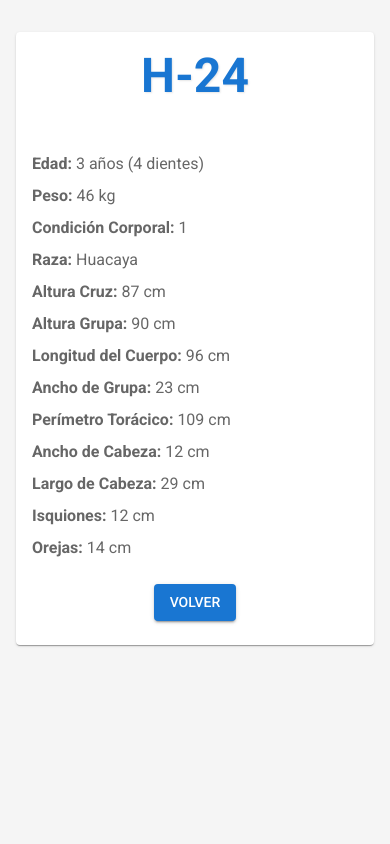
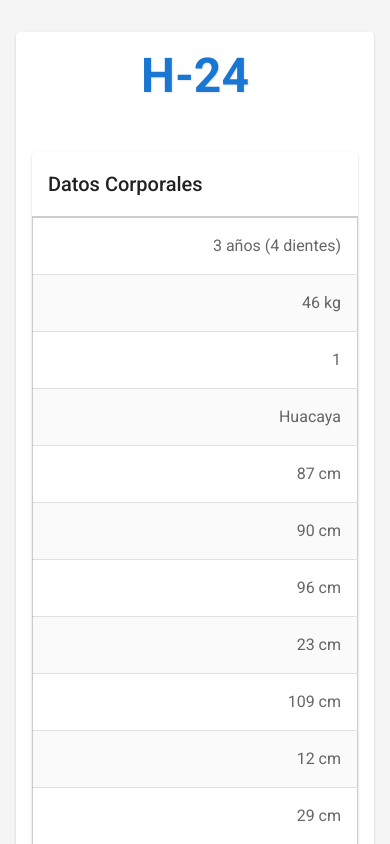
Before and after one commit to slinareslie/alpacas, a React (Create React App) app: page /alpacas/1 in a window 390 px wide. Shown: the top 844 px of the page. Built offline with nearby package versions, Linux system fonts and the light colour scheme.

Commit message:
datos en tabla

```diff
--- a/src/App.css
+++ b/src/App.css
@@ -36,3 +36,60 @@
     transform: rotate(360deg);
   }
 }
+
+table {
+  width: 100%;
+  border-collapse: collapse;
+}
+
+th,
+td {
+  padding: 16px;
+  text-align: left;
+}
+
+th {
+  background-color: #f5f5f5;
+  font-weight: bold;
+}
+
+tr:nth-of-type(even) {
+  background-color: #fafafa;
+}
+
+@media (max-width: 600px) {
+
+  table,
+  thead,
+  tbody,
+  th,
+  td,
+  tr {
+    display: block;
+  }
+
+  th {
+    position: absolute;
+    top: -9999px;
+    left: -9999px;
+  }
+
+  tr {
+    border: 1px solid #ccc;
+    margin-bottom: 10px;
+  }
+
+  td {
+    border: none;
+    border-bottom: 1px solid #eee;
+    position: relative;
+    padding-left: 50%;
+  }
+
+  td:before {
+    content: attr(data-label);
+    position: absolute;
+    left: 10px;
+    font-weight: bold;
+  }
+}
--- a/src/pages/AlpacaDetailPage.js
+++ b/src/pages/AlpacaDetailPage.js
@@ -8,6 +8,13 @@ import {
   CardContent,
   Button,
   Box,
+  Table,
+  TableBody,
+  TableCell,
+  TableContainer,
+  TableHead,
+  TableRow,
+  Paper,
 } from "@mui/material";
 
 const AlpacaDetailPage = () => {
@@ -22,20 +29,74 @@ const AlpacaDetailPage = () => {
     return <div>Cargando...</div>;
   }
 
-  const renderAttribute = (label, value, unit = "") => {
-    if (value !== null && value !== undefined) {
-      return (
-        <Typography
-          variant="body1"
-          color="text.secondary"
-          sx={{ marginBottom: 1 }}
-        >
-          <strong>{label}:</strong> {`${value} ${unit}`.trim()}
-        </Typography>
-      );
-    }
-    return null;
-  };
+  const datosCorporales = [
+    { label: "Edad", value: alpaca.edad },
+    { label: "Peso", value: alpaca.peso, unit: "kg" },
+    { label: "Condición Corporal", value: alpaca.condicion_corporal },
+    { label: "Raza", value: alpaca.raza },
+    { label: "Altura Cruz", value: alpaca.altura_cruz, unit: "cm" },
+    { label: "Altura Grupa", value: alpaca.altura_grupa, unit: "cm" },
+    { label: "Longitud del Cuerpo", value: alpaca.long_cuerpo, unit: "cm" },
+    { label: "Ancho de Grupa", value: alpaca.ancho_grupa, unit: "cm" },
+    {
+      label: "Perímetro Torácico",
+      value: alpaca.perimetro_toracico,
+      unit: "cm",
+    },
+    { label: "Ancho de Cabeza", value: alpaca.ancho_cabeza, unit: "cm" },
+    { label: "Largo de Cabeza", value: alpaca.largo_cabeza, unit: "cm" },
+    { label: "Orejas", value: alpaca.orejas, unit: "cm" },
+    { label: "Largo de Cuello", value: alpaca.largo_cuello },
+    { label: "Amplitud de Pecho", value: alpaca.amplitud_pecho },
+    { label: "Aplomo Anterior", value: alpaca.aplomo_anterior },
+    { label: "Aplomo Posterior", value: alpaca.aplomo_posterior },
+    { label: "Sexo", value: alpaca.sexo },
+  ];
+
+  const valorNutricional = [
+    { label: "Estado Fisiológico", value: alpaca.estado_fisiologico },
+    { label: "Materia Seca", value: alpaca.materia_seca },
+    { label: "Proteína Cruda", value: alpaca.proteina_cruda },
+    { label: "Energía", value: alpaca.energia },
+    { label: "Calcio", value: alpaca.calcio },
+    { label: "Fósforo", value: alpaca.fosforo },
+    { label: "Selenio", value: alpaca.selenio },
+    { label: "Agua", value: alpaca.agua },
+  ];
+
+  const renderTable = (title, attributes) => (
+    <TableContainer component={Paper} sx={{ marginBottom: 4 }}>
+      <Typography variant="h6" sx={{ padding: 2 }}>
+        {title}
+      </Typography>
+      <Table aria-label={`${title} table`}>
+        <TableHead>
+          <TableRow>
+            <TableCell>Atributo</TableCell>
+            <TableCell align="right">Valor</TableCell>
+          </TableRow>
+        </TableHead>
+        <TableBody>
+          {attributes
+            .filter((attr) => attr.value !== null && attr.value !== undefined)
+            .map((attr) => (
+              <TableRow key={attr.label}>
+                <TableCell component="th" scope="row">
+                  <Typography variant="body1" color="text.secondary">
+                    <strong>{attr.label}</strong>
+                  </Typography>
+                </TableCell>
+                <TableCell align="right">
+                  <Typography variant="body1" color="text.secondary">
+                    {`${attr.value} ${attr.unit || ""}`.trim()}
+                  </Typography>
+                </TableCell>
+              </TableRow>
+            ))}
+        </TableBody>
+      </Table>
+    </TableContainer>
+  );
 
   return (
     <Container sx={{ marginTop: 4 }}>
@@ -55,27 +116,8 @@ const AlpacaDetailPage = () => {
           </Typography>
         </Box>
         <CardContent>
-          {renderAttribute("Edad", alpaca.edad)}
-          {renderAttribute("Peso", alpaca.peso, "kg")}
-          {renderAttribute("Condición Corporal", alpaca.condicion_corporal)}
-          {renderAttribute("Raza", alpaca.raza)}
-          {renderAttribute("Altura Cruz", alpaca.altura_cruz, "cm")}
-          {renderAttribute("Altura Grupa", alpaca.altura_grupa, "cm")}
-          {renderAttribute("Longitud del Cuerpo", alpaca.long_cuerpo, "cm")}
-          {renderAttribute("Ancho de Grupa", alpaca.ancho_grupa, "cm")}
-          {renderAttribute(
-            "Perímetro Torácico",
-            alpaca.perimetro_toracico,
-            "cm"
-          )}
-          {renderAttribute("Ancho de Cabeza", alpaca.ancho_cabeza, "cm")}
-          {renderAttribute("Largo de Cabeza", alpaca.largo_cabeza, "cm")}
-          {renderAttribute("Isquiones", alpaca.isquiones, "cm")}
-          {renderAttribute("Orejas", alpaca.orejas, "cm")}
-          {renderAttribute("Largo de Cuello", alpaca.largo_cuello)}
-          {renderAttribute("Amplitud de Pecho", alpaca.amplitud_pecho)}
-          {renderAttribute("Aplomo Anterior", alpaca.aplomo_anterior)}
-          {renderAttribute("Aplomo Posterior", alpaca.aplomo_posterior)}
+          {renderTable("Datos Corporales", datosCorporales)}
+          {renderTable("Valor Nutricional", valorNutricional)}
           <Box sx={{ textAlign: "center" }}>
             <Button
               variant="contained"
--- a/src/services/api.js
+++ b/src/services/api.js
@@ -1011,6 +1011,14 @@ export const getAlpacas = async () => {
       aplomo_anterior: "Normal",
       aplomo_posterior: "Patizambo",
       sexo: "macho",
+      estado_fisiologico: null,
+      materia_seca: null,
+      proteina_cruda: null,
+      energia: null,
+      calcio: null,
+      fosforo: null,
+      selenio: null,
+      agua: null,
     },
   ];
 };
--- a/src/styles/global.css
+++ b/src/styles/global.css
@@ -4,3 +4,59 @@ body {
     padding: 0;
     background-color: #f5f5f5;
 }
+table {
+    width: 100%;
+    border-collapse: collapse;
+}
+
+th,
+td {
+    padding: 16px;
+    text-align: left;
+}
+
+th {
+    background-color: #f5f5f5;
+    font-weight: bold;
+}
+
+tr:nth-of-type(even) {
+    background-color: #fafafa;
+}
+
+@media (max-width: 600px) {
+
+    table,
+    thead,
+    tbody,
+    th,
+    td,
+    tr {
+        display: block;
+    }
+
+    th {
+        position: absolute;
+        top: -9999px;
+        left: -9999px;
+    }
+
+    tr {
+        border: 1px solid #ccc;
+        margin-bottom: 10px;
+    }
+
+    td {
+        border: none;
+        border-bottom: 1px solid #eee;
+        position: relative;
+        padding-left: 50%;
+    }
+
+    td:before {
+        content: attr(data-label);
+        position: absolute;
+        left: 10px;
+        font-weight: bold;
+    }
+}
```
